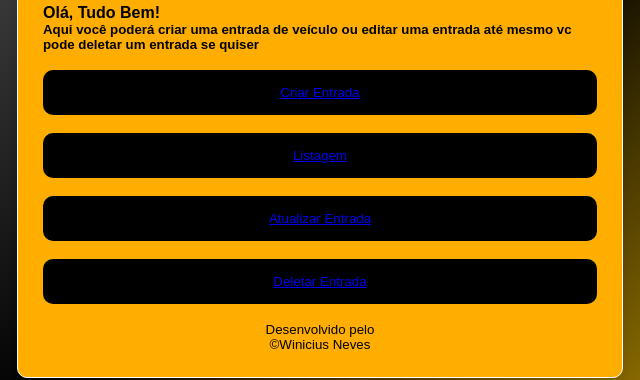
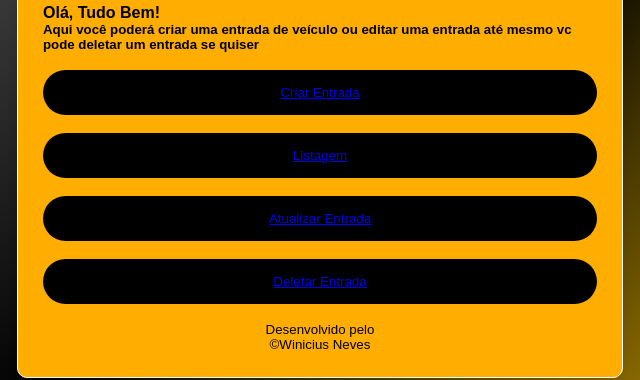
Before and after one commit to WiniciusNeves/rentcars, a website: page Desafio Rentcars/frontend/index.html in a window 1280 px wide. Shown: the part 246-626 px from the top of the page, 320-960 px from the left. Drawn offline with Linux system fonts and the light colour scheme.

Commit message:
Update index.html

```diff
--- a/Desafio Rentcars/frontend/index.html
+++ b/Desafio Rentcars/frontend/index.html
@@ -5,8 +5,6 @@
   <meta charset="UTF-8">
   <meta name="viewport" content="width=device-width, initial-scale=1.0">
   <title>Desafio Rentcars</title>
-  <link rel="stylesheet" href="styles.css">
-
 </head>
 <style>
 
@@ -71,7 +69,7 @@ button {
     background-color: #000000;
     color: #ffae00;
     border: none;
-    border-radius: 10px;
+    border-radius: 50px;
     cursor: pointer;
     box-sizing: 10px;
     float: center;
```
